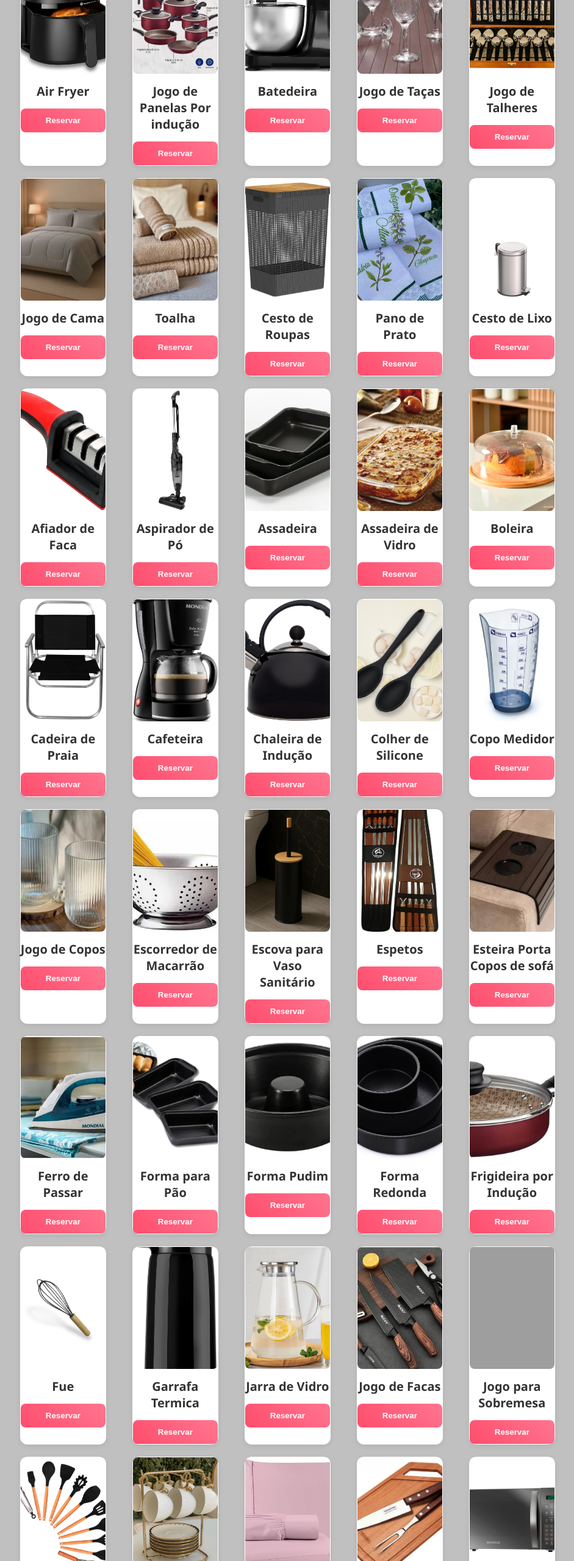
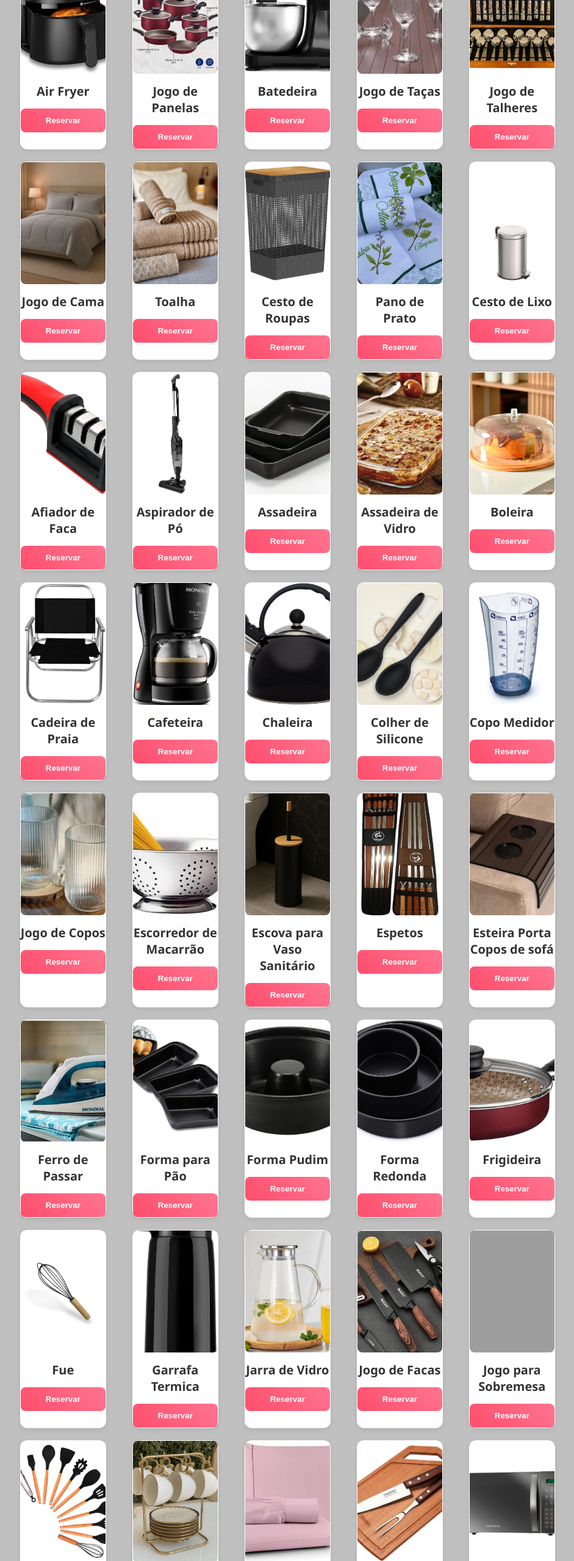
Before and after one commit to rikeperes/cha-casa-nova, a plain HTML site: page index.html in a window 1280 px wide. Shown: the part 820-3380 px from the top of the page at 61% size, without its empty margins (180-1121 px from the left). Drawn offline with Linux system fonts and the light colour scheme; no server answers; grey boxes are pictures that could not be loaded.

Commit message:
Update index.html

```diff
--- a/index.html
+++ b/index.html
@@ -238,7 +238,7 @@ button:disabled {
 
   <div class="item-box" data-item="Jogo de Panelas">
     <img src="jogodepanela.webp">
-    <h3>Jogo de Panelas Por indução</h3>
+    <h3>Jogo de Panelas</h3>
     <button onclick="reservar(this)">Reservar</button>
   </div>
 
@@ -334,7 +334,7 @@ button:disabled {
 
   <div class="item-box" data-item="Chaleira de Inducao">
     <img src="chaleirainduçao.jpg">
-    <h3>Chaleira de Indução</h3>
+    <h3>Chaleira</h3>
     <button onclick="reservar(this)">Reservar</button>
   </div>
 
@@ -406,7 +406,7 @@ button:disabled {
 
   <div class="item-box" data-item="Frigideira">
     <img src="frigideira.webp">
-    <h3>Frigideira por Indução</h3>
+    <h3>Frigideira</h3>
     <button onclick="reservar(this)">Reservar</button>
   </div>
 
@@ -562,11 +562,7 @@ button:disabled {
     <button onclick="reservar(this)">Reservar</button>
   </div>
 
-   <div class="item-box" data-item="Aparador de Grama">
-    <img src="aparadordegrama.jpg">
-    <h3>Aparador de Grama</h3>
-    <button onclick="reservar(this)">Reservar</button>
-  </div>
+
      <div class="item-box" data-item="faqueiro">
     <img src="faqueiro.jpg">
     <h3>Faqueiro</h3>
```
